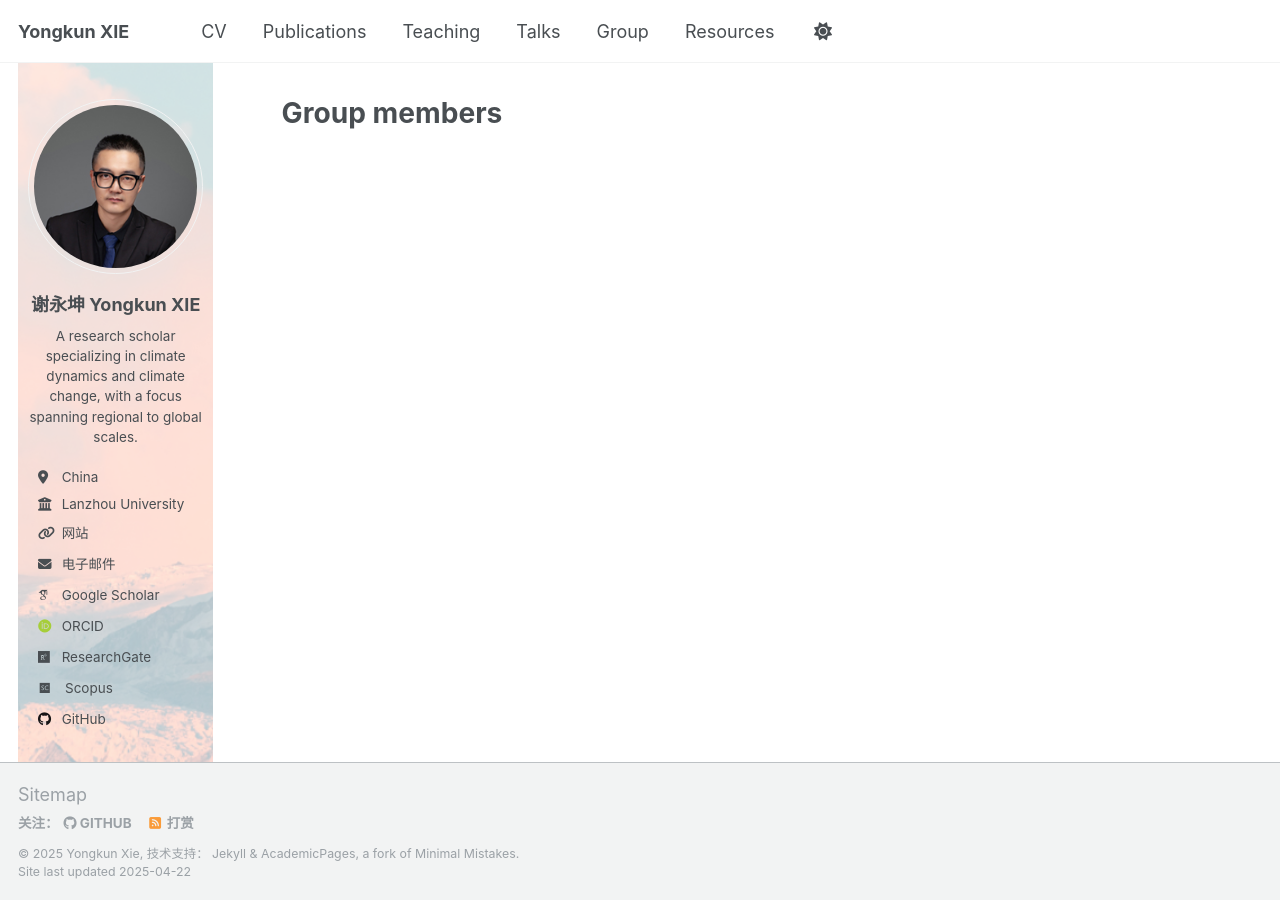
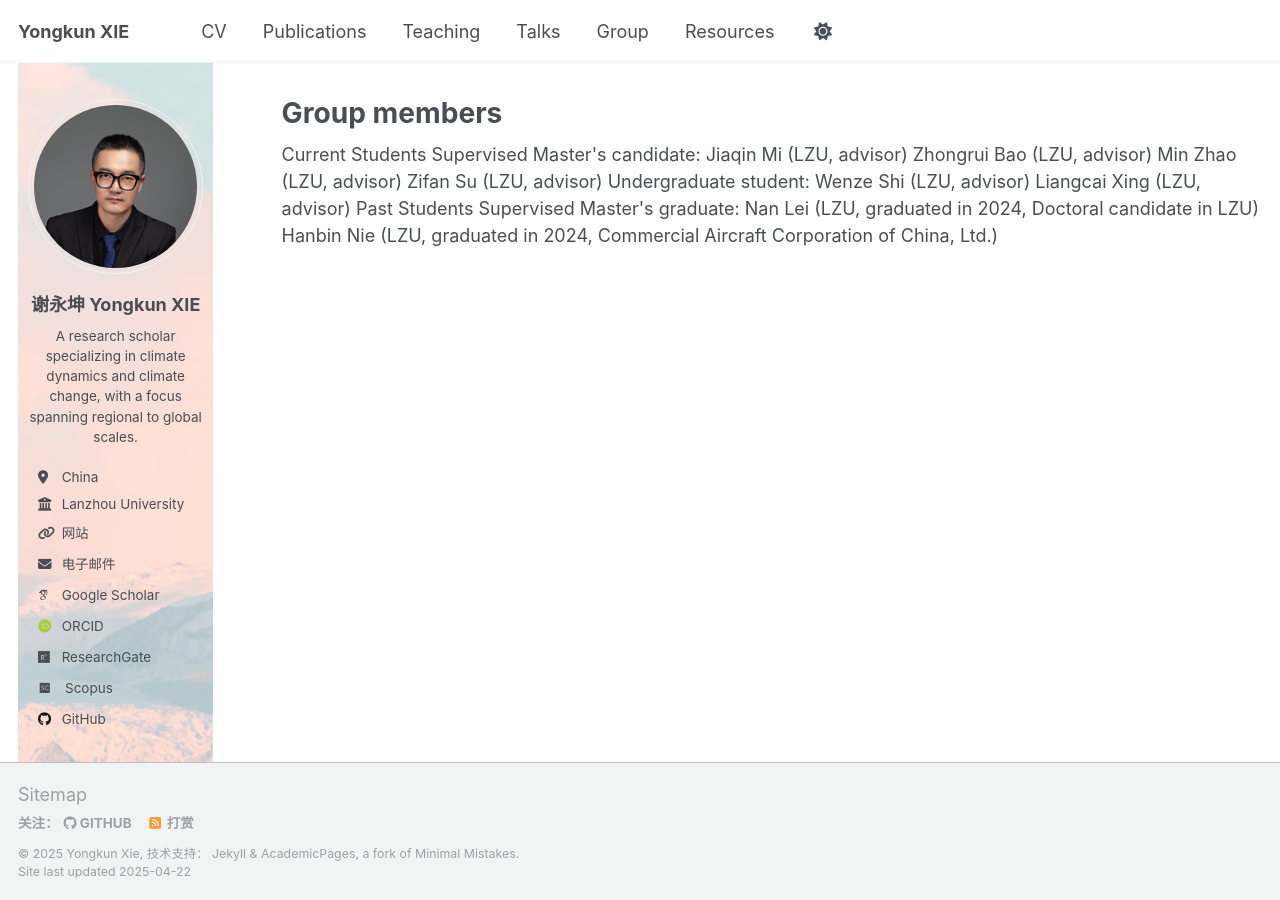
Before and after one commit to yongkunxie/yongkunxie.github.io, a Jekyll site: the page built from _pages/portfolio.html, in a window 1280 px wide. Built offline with Jekyll 4.4.1, drawn with Linux system fonts in a browser that asks for light colours; some web fonts are replaced.

Commit message:
Update portfolio.html

```diff
--- a/_pages/portfolio.html
+++ b/_pages/portfolio.html
@@ -5,6 +5,21 @@ permalink: /portfolio/
 author_profile: true
 ---
 
+Current Students Supervised
+Master's candidate:
+Jiaqin Mi (LZU, advisor)
+Zhongrui Bao (LZU, advisor)
+Min Zhao (LZU, advisor)
+Zifan Su (LZU, advisor)
+Undergraduate student:
+Wenze Shi (LZU, advisor)
+Liangcai Xing (LZU, advisor)
+Past Students Supervised
+Master's graduate:
+Nan Lei (LZU, graduated in 2024, Doctoral candidate in LZU)
+Hanbin Nie (LZU, graduated in 2024, Commercial Aircraft Corporation of China, Ltd.)
+
+
 {% include base_path %}
 
 
```
